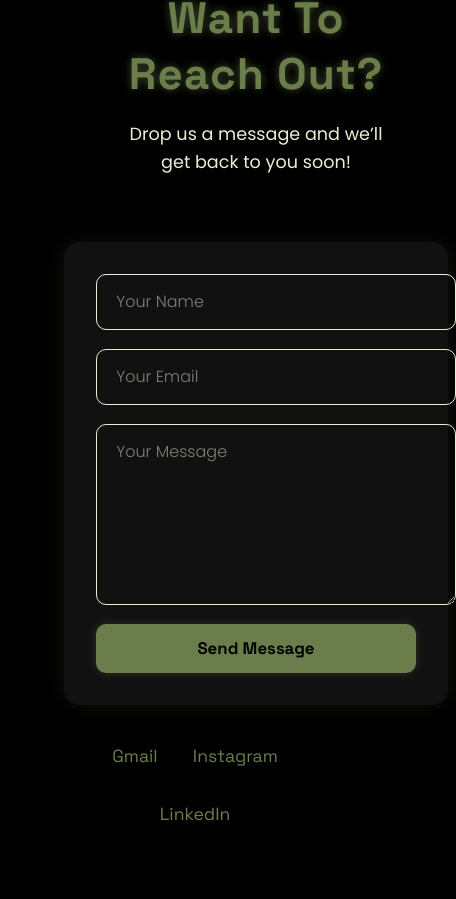
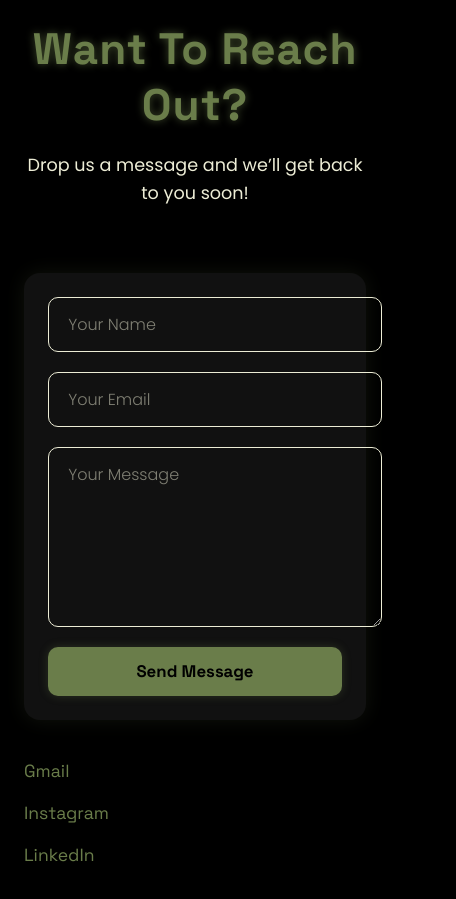
Before and after one commit to kodeandco/KodeandCo1, a React (Vite) app in the folder my-app/: page / in a window 390 px wide. Shown: the part 6530-7429 px from the top of the page, 456 px wide, since content can reach past the window. Before the commit the page ends 7380 px from the top, so only its background shows below. Built offline with nearby package versions, Linux system fonts and the light colour scheme.

Commit message:
resizing

```diff
--- a/my-app/src/sections/Contact.css
+++ b/my-app/src/sections/Contact.css
@@ -42,6 +42,7 @@
 .contact-form {
   flex: 1;
   min-width: 320px;
+  width: 100%; /* Add this */
   max-width: 600px;
   padding: 2rem;
   background-color: #111111;
@@ -51,7 +52,9 @@
   flex-direction: column;
   gap: 1.2rem;
   transition: all 0.3s ease-in-out;
+  box-sizing: border-box; /* Important for padding control */
 }
+
 
 .contact-form input,
 .contact-form textarea {
@@ -140,6 +143,10 @@
 
 /* Responsive Design */
 @media (max-width: 768px) {
+  .contact-container {
+    padding: 2rem 1.5rem; /* More breathing room on small screens */
+  }
+
   .contact-content {
     flex-direction: column;
     align-items: center;
@@ -149,4 +156,13 @@
   .contact-heading {
     text-align: center;
   }
+
+  .contact-form {
+    padding: 1.5rem;
+  }
+
+  .contact-links {
+    flex-direction: column;
+    gap: 1.2rem;
+  }
 }
```
